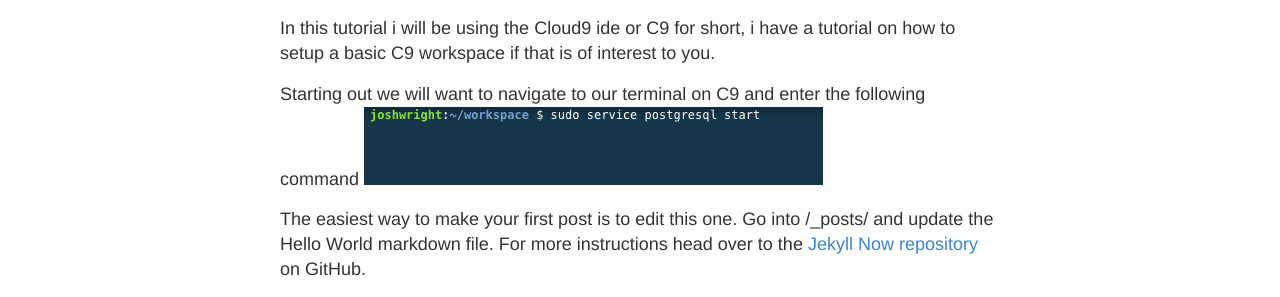
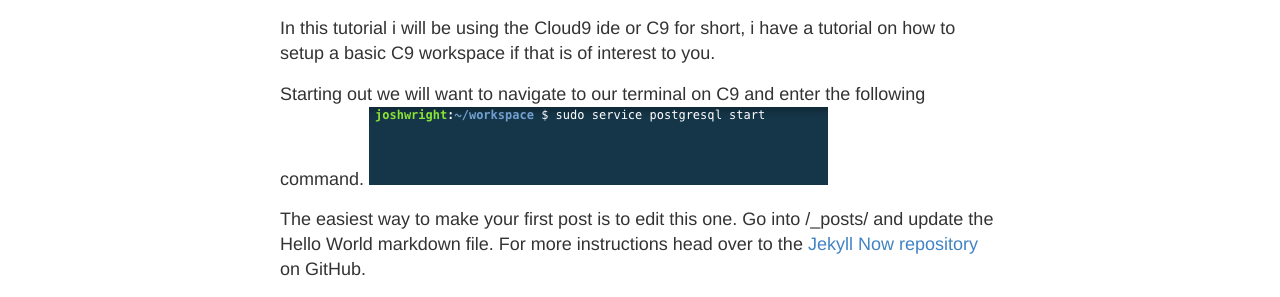
Before and after one commit to JoshTWright/devBlog, a Jekyll site: the page built from _posts/2016-12-5-PostgreSQLCommands.md, in a window 1280 px wide. Shown: the part 392-689 px from the top of the page. Built offline with Jekyll 4.4.1, drawn with Linux system fonts in a browser that asks for light colours.

```diff
--- a/_posts/2016-12-5-PostgreSQLCommands.md
+++ b/_posts/2016-12-5-PostgreSQLCommands.md
@@ -10,7 +10,7 @@ Learning to use postgres in CPSC 350 was not an easy task, on the same note it w
 In this tutorial i will be using the Cloud9 ide or C9 for short, i have a tutorial on how to setup a basic C9 workspace if that is of interest to you.
 
 
-Starting out we will want to navigate to our terminal on C9 and enter the following command
+Starting out we will want to navigate to our terminal on C9 and enter the following command.
 ![_config.yml]({{ site.baseurl }}/images/pgstart.png)
 
 The easiest way to make your first post is to edit this one. Go into /_posts/ and update the Hello World markdown file. For more instructions head over to the [Jekyll Now repository](https://github.com/barryclark/jekyll-now) on GitHub.
```
